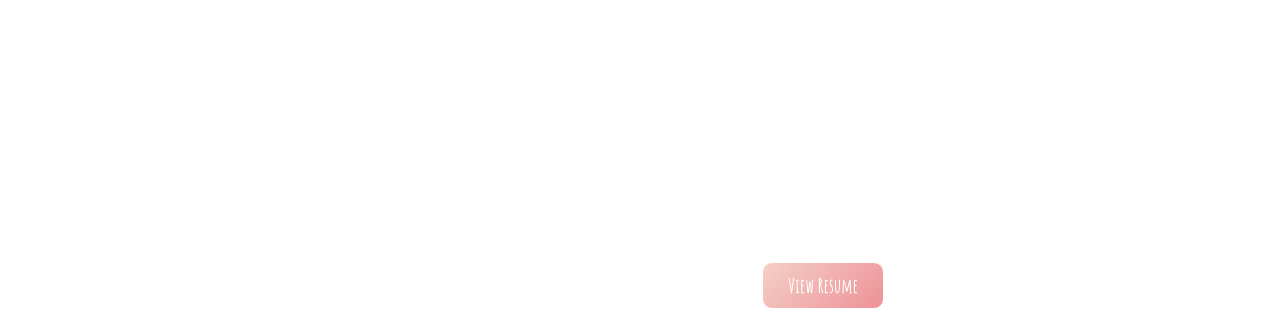
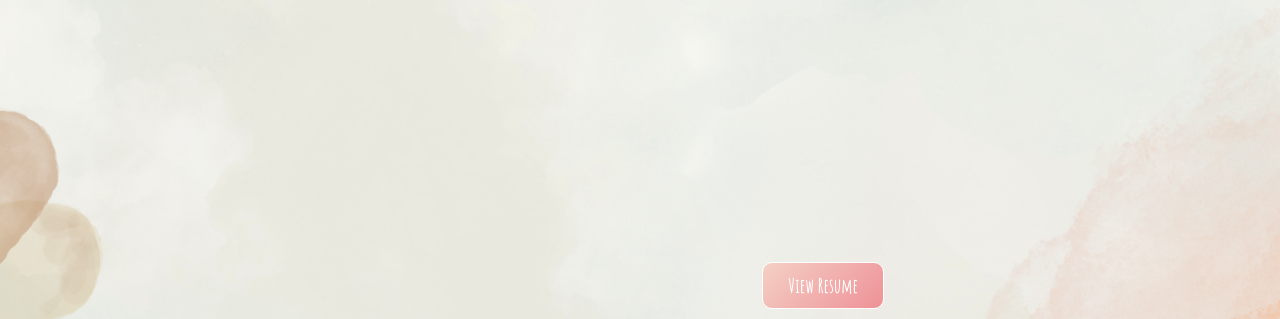
Before and after one commit to angiem103/angie-maticorena, a Gatsby site: page /resume in a window 1280 px wide. Shown: the part 481-800 px from the top of the page. Built offline with nearby package versions, Linux system fonts and the light colour scheme; Gatsby itself is replaced by a stand-in of ours.

Commit message:
add background image

```diff
--- a/styles/styles.css
+++ b/styles/styles.css
@@ -5,7 +5,7 @@ html {
     color: #ee9197;
     font-family: 'Amatic SC';
     animation-iteration-count: 1;
-    /* background: url("file:///Users/angiematicorena/Downloads/wallpaper.png") no-repeat center center fixed; */
+    background: url("../src/images/wallpaper.png") no-repeat center center fixed;
     -webkit-background-size: cover;
     -moz-background-size: cover;
     -o-background-size: cover;
```
Also changed, not shown: src/images/wallpaper.png (added).
